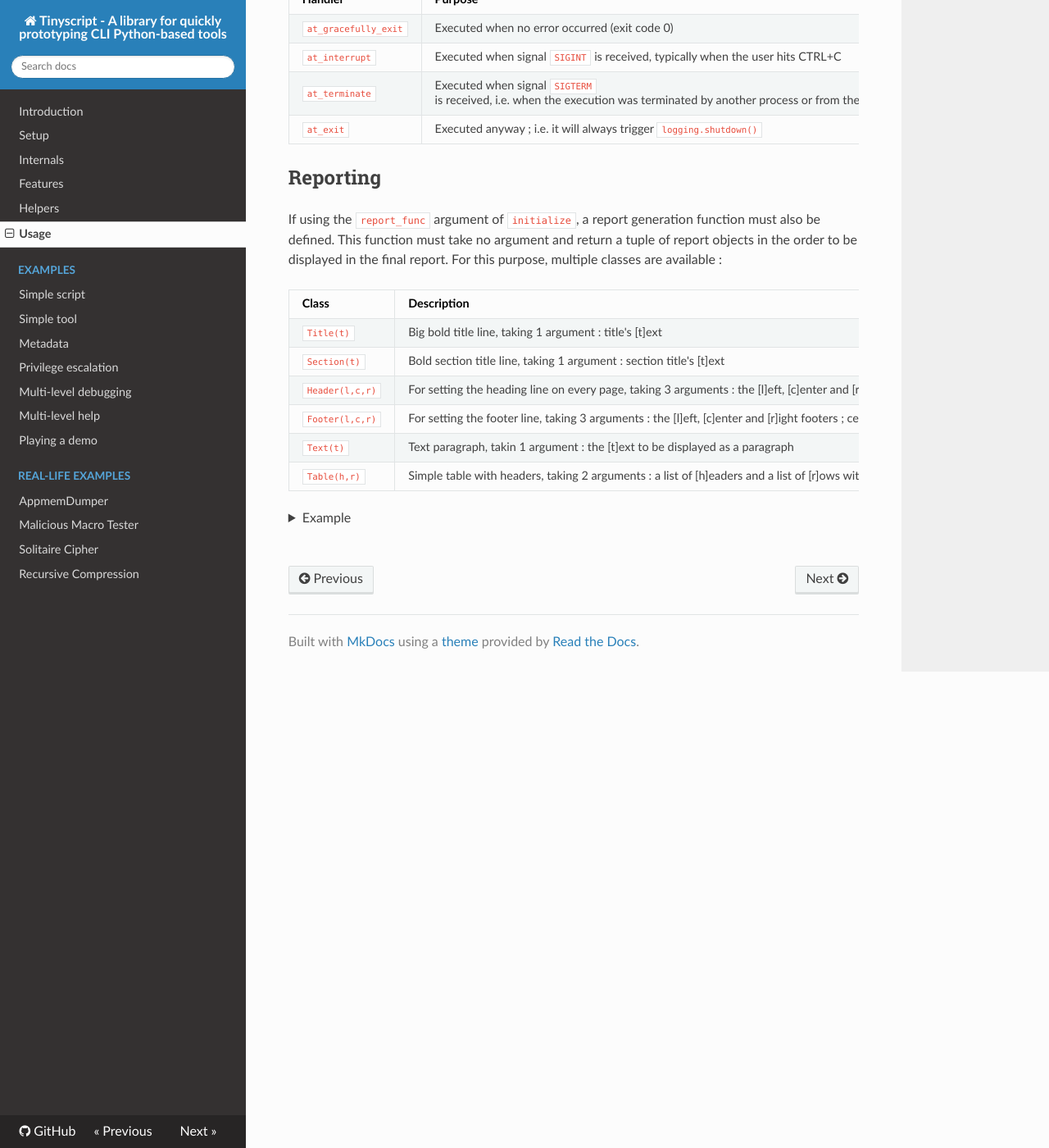
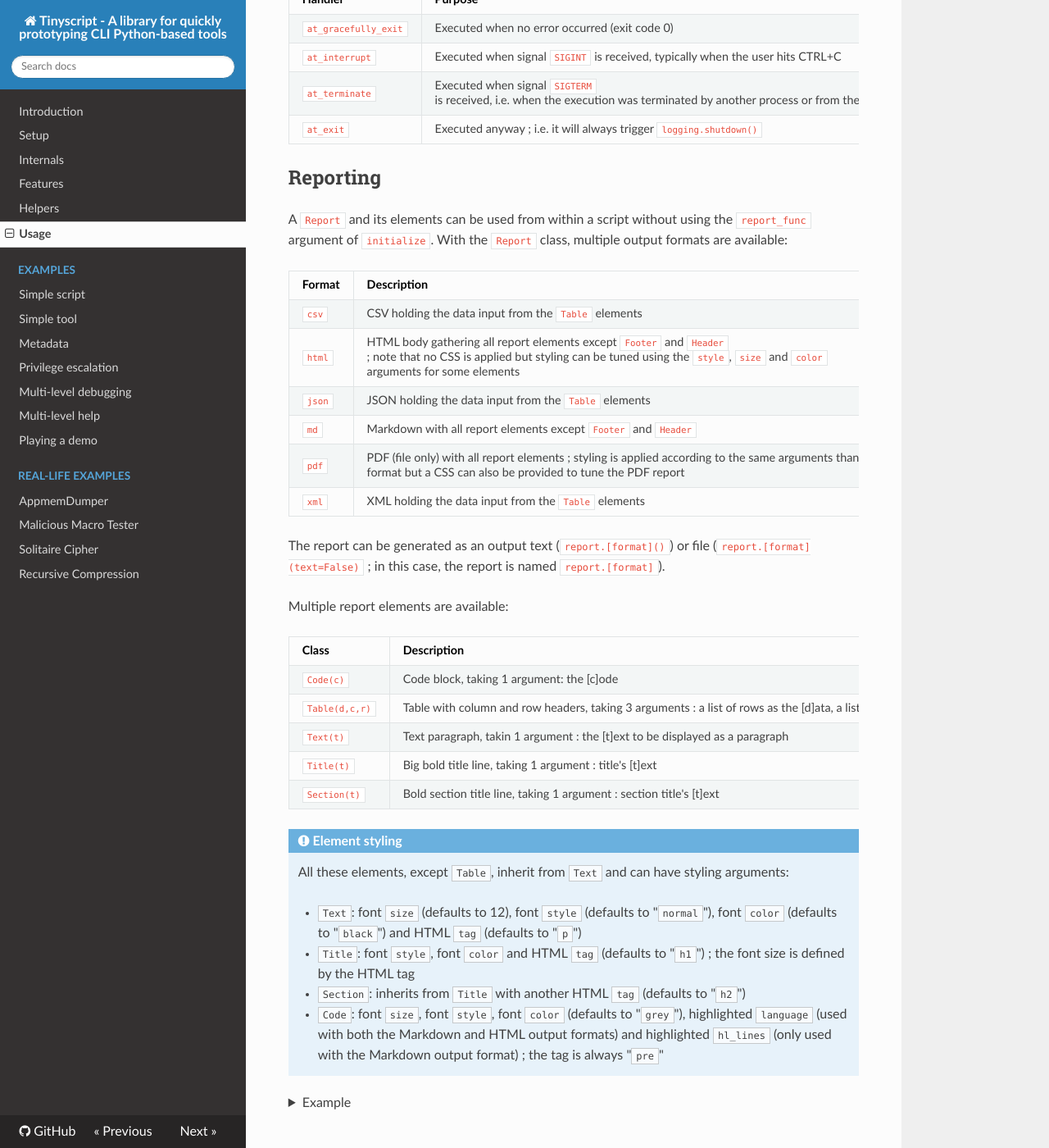
Before and after one commit to dhondta/python-tinyscript, an MkDocs documentation site: the page built from docs/usage.md, in a window 1280 px wide and 1400 px high, scrolled down 3354 px. Shown: the whole window at 82% size. Built offline with MkDocs 1.6.1, drawn with Linux system fonts in a browser that asks for light colours; nearby versions of some CDN libraries; old or Windows-style settings are respelled for this version of MkDocs; some of the changed text lies outside the part shown.

Commit message:
Updated report-related documentation

```diff
--- a/docs/usage.md
+++ b/docs/usage.md
@@ -148,16 +148,61 @@ Some exit handlers can also be tuned to properly handle the end of the execution
 
 ## Reporting
 
-If using the `report_func` argument of `initialize`, a report generation function must also be defined. This function must take no argument and return a tuple of report objects in the order to be displayed in the final report. For this purpose, multiple classes are available :
+A `Report` and its elements can be used from within a script without using the `report_func` argument of `initialize`. With the `Report` class, multiple output formats are available:
+
+**Format** | **Description**
+--- | ---
+`csv` | CSV holding the data input from the `Table` elements
+`html` | HTML body gathering all report elements except `Footer` and `Header` ; note that no CSS is applied but styling can be tuned using the `style`, `size` and `color` arguments for some elements
+`json` | JSON holding the data input from the `Table` elements
+`md` | Markdown with all report elements except `Footer` and `Header`
+`pdf` | PDF (file only) with all report elements ; styling is applied according to the same arguments than for the `html` format but a CSS can also be provided to tune the PDF report
+`xml` | XML holding the data input from the `Table` elements
+
+The report can be generated as an output text (`report.[format]()`) or file (`report.[format](text=False)` ; in this case, the report is named `report.[format]`).
+
+Multiple report elements are available:
 
 **Class** | **Description**
 --- | ---
+`Code(c)` | Code block, taking 1 argument: the [c]ode
+`Table(d,c,r)` | Table with column and row headers, taking 3 arguments : a list of rows as the [d]ata, a list of [c]olumn headers and a list of [r]ow headers
+`Text(t)` | Text paragraph, takin 1 argument : the [t]ext to be displayed as a paragraph
 `Title(t)` | Big bold title line, taking 1 argument : title's [t]ext
 `Section(t)` | Bold section title line, taking 1 argument : section title's [t]ext
-`Header(l,c,r)` | For setting the heading line on every page, taking 3 arguments : the [l]eft, [c]enter and [r]ight headers
-`Footer(l,c,r)` | For setting the footer line, taking 3 arguments : the [l]eft, [c]enter and [r]ight footers ; center's default is the page numbering (format: `#page/#pages`)
-`Text(t)` | Text paragraph, takin 1 argument : the [t]ext to be displayed as a paragraph
-`Table(h,r)` | Simple table with headers, taking 2 arguments : a list of [h]eaders and a list of [r]ows with values
+
+!!! note "Element styling"
+
+    All these elements, except `Table`, inherit from `Text` and can have styling arguments:
+
+    - `Text`: font `size` (defaults to 12), font `style` (defaults to "`normal`"), font `color` (defaults to "`black`") and HTML `tag` (defaults to "`p`")
+    - `Title`: font `style`, font `color` and HTML `tag` (defaults to "`h1`") ; the font size is defined by the HTML tag
+    - `Section`: inherits from `Title` with another HTML `tag` (defaults to "`h2`")
+    - `Code`: font `size`, font `style`, font `color` (defaults to "`grey`"), highlighted `language` (used with both the Markdown and HTML output formats) and highlighted `hl_lines` (only used with the Markdown output format) ; the tag is always "`pre`"
+
+
+??? example
+
+        :::python
+        from tinyscript.report import *
+
+        report = Report(
+            Title("My title", tag="h2"),
+            Section("My first section", tag="h4"),
+            Code("#!/bin/bash\necho 'hello'",  language="bash"),
+            Section("My second section", tag="h4"),
+            Text("A paragraph", size=11, color="blue"),
+        )
+        print(report.md())
+
+<br>
+
+!!! note "Free text"
+
+    Note that free text can also be used. In this case, it will be handled as Markdown when outputing Markdown or HTML.
+
+
+If using the `report_func` argument of `initialize`, a report generation function must also be defined. This function must take no argument and return a tuple of report objects in the order to be displayed in the final report.
 
 ??? example
 
@@ -166,12 +211,34 @@ If using the `report_func` argument of `initialize`, a report generation functio
             global headers, data
             return (
                 Title("My nice report"),
-                Header(center="Nice report"),
-                Footer(),
                 Section("A first section"),
                 Text("Some introduction text"),
                 Section("A second section"),
                 Table(headers, data),
+                "This is a free text",
             )
 
 <br>
+
+Two other report elements can be used to tune a PDF report:
+
+**Class** | **Description**
+--- | ---
+`Header(l,c,r)` | For setting the heading line on every page, taking 3 arguments : the [l]eft, [c]enter and [r]ight headers
+`Footer(l,c,r)` | For setting the footer line, taking 3 arguments : the [l]eft, [c]enter and [r]ight footers ; center's default is the page numbering (format: `#page/#pages`)
+
+!!! note "Only applies to PDF output"
+
+    The `Header` and `Footer` elements only set `top` and `bottom` CSS properties for use with PDF generation. These have thus no effect on other output formats.
+
+??? example
+
+        :::python
+        def make_report():
+            return (
+                Header(center="Nice report"),
+                Footer(),
+                "This is a free text",
+            )
+
+<br>
--- a/tinyscript/VERSION.txt
+++ b/tinyscript/VERSION.txt
@@ -1 +1 @@
-1.15.4
+1.15.5
```
Also changed, not shown: docs/features.md (+1 -1 lines).
